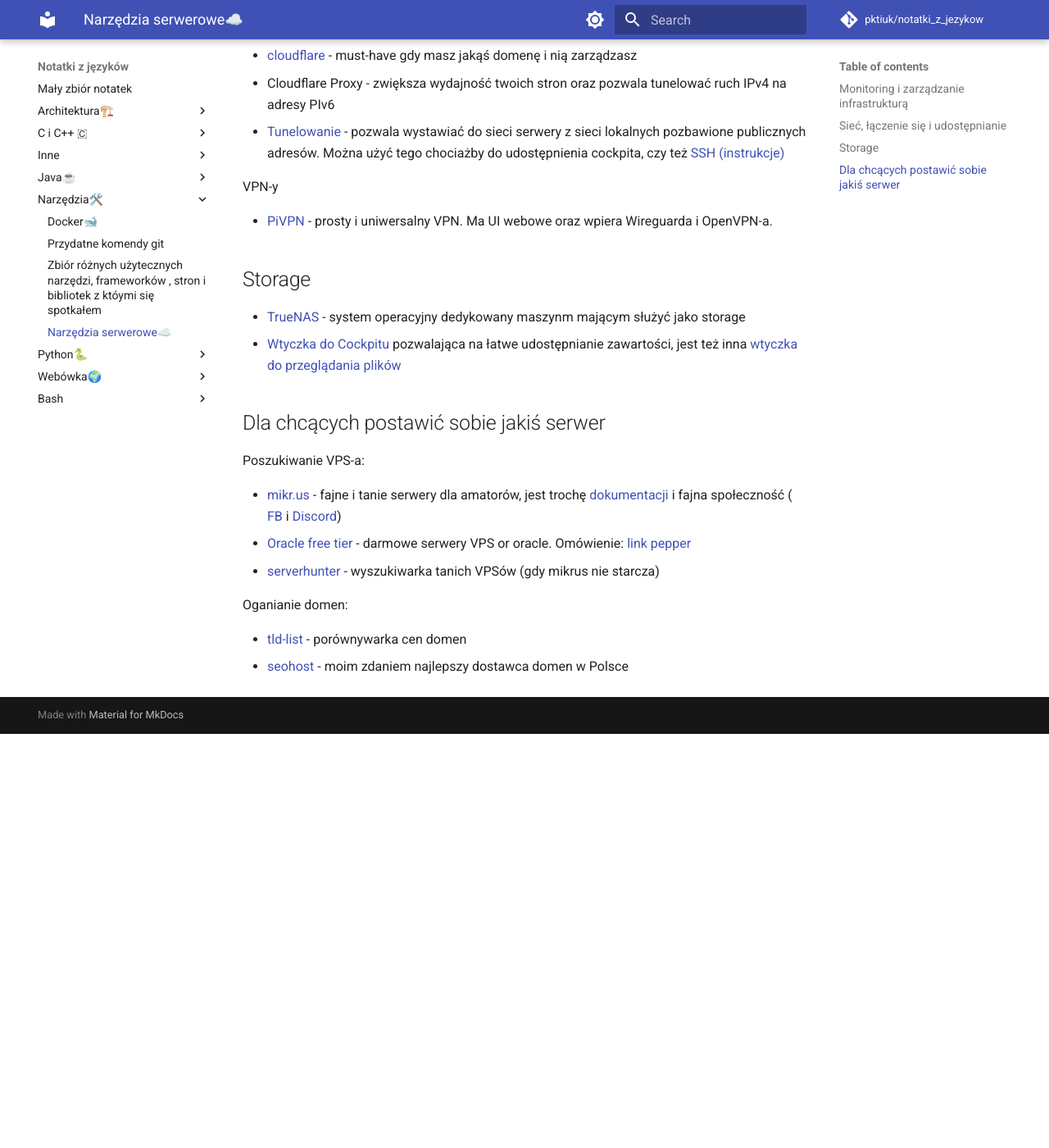
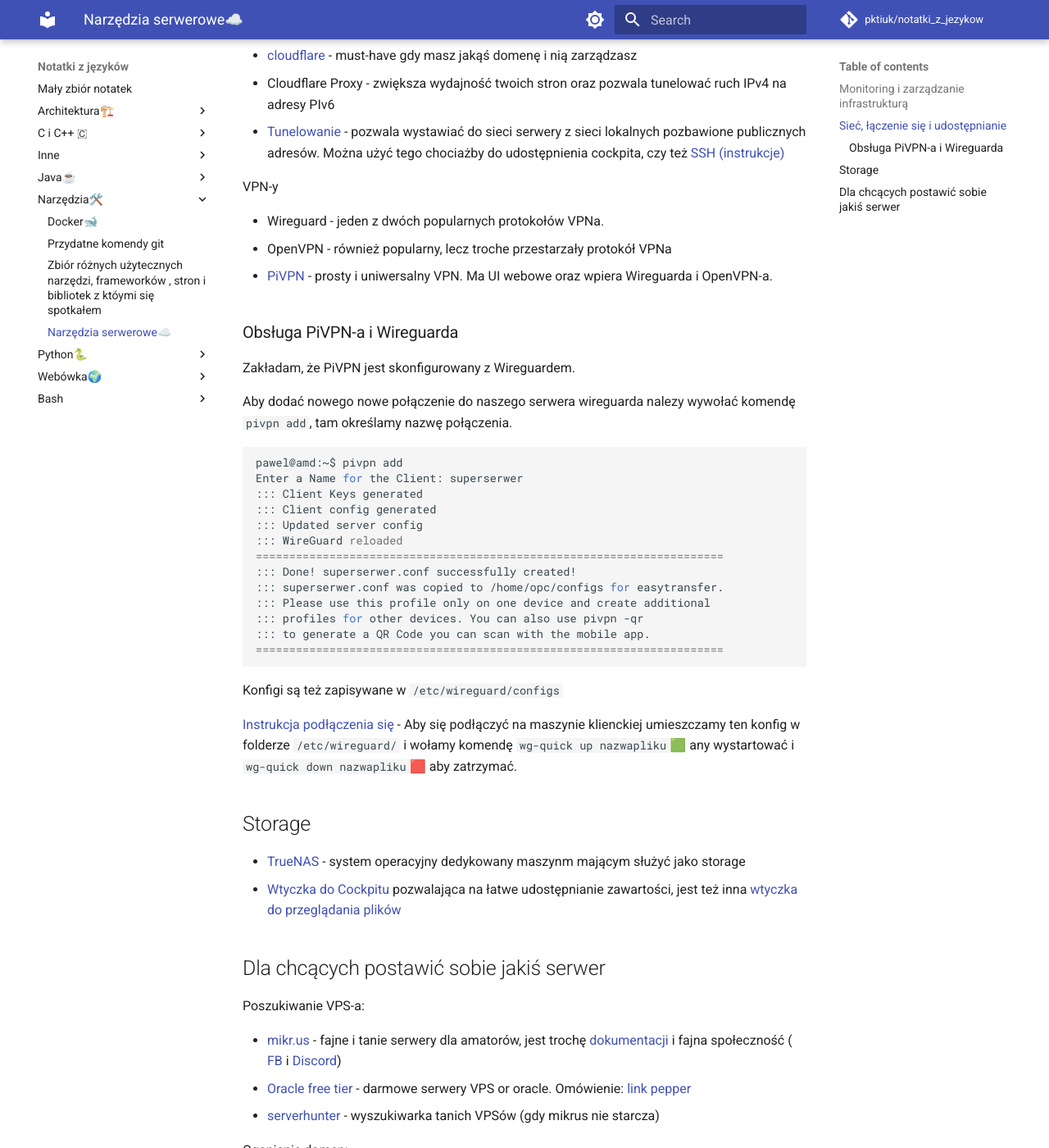
Before and after one commit to pktiuk/notatki_z_jezykow, an MkDocs documentation site: the page built from docs/Narzędzia🛠️/serwery_i_homelaby.md, in a window 1280 px wide and 1400 px high, scrolled down 839 px. Shown: the whole window at 82% size. Built offline with MkDocs 1.6.1 and Material for MkDocs 9.7.7, drawn with Linux system fonts in a browser that asks for light colours; comment, search, counter and statistics services are not loaded; before the commit the page ends 1734 px from its top, so only the background shows below that.

Commit message:
Opis wireguarda dla VPNa

````diff
--- a/docs/Narzędzia🛠️/serwery_i_homelaby.md
+++ b/docs/Narzędzia🛠️/serwery_i_homelaby.md
@@ -45,7 +45,36 @@
 
 VPN-y
 
+- Wireguard - jeden z dwóch popularnych protokołów VPNa.
+- OpenVPN - również popularny, lecz troche przestarzały protokół VPNa
+
 - [PiVPN](https://www.pivpn.io/) - prosty i uniwersalny VPN. Ma UI webowe oraz wpiera Wireguarda i OpenVPN-a.
+
+### Obsługa PiVPN-a i Wireguarda
+
+Zakładam, że PiVPN jest skonfigurowany z Wireguardem.
+
+Aby dodać nowego nowe połączenie do naszego serwera wireguarda nalezy wywołać komendę `pivpn add`, tam określamy nazwę połączenia.
+
+```bash
+pawel@amd:~$ pivpn add
+Enter a Name for the Client: superserwer
+::: Client Keys generated
+::: Client config generated
+::: Updated server config
+::: WireGuard reloaded
+======================================================================
+::: Done! superserwer.conf successfully created!
+::: superserwer.conf was copied to /home/opc/configs for easytransfer.
+::: Please use this profile only on one device and create additional
+::: profiles for other devices. You can also use pivpn -qr
+::: to generate a QR Code you can scan with the mobile app.
+======================================================================
+```
+
+Konfigi są też zapisywane w `/etc/wireguard/configs`
+
+[Instrukcja podłączenia się](https://docs.pivpn.io/wireguard/) - Aby się podłączyć na maszynie klienckiej umieszczamy ten konfig w folderze `/etc/wireguard/` i wołamy komendę `wg-quick up nazwapliku`🟩 any wystartować i `wg-quick down nazwapliku`🟥 aby zatrzymać.
 
 ## Storage
 
````
